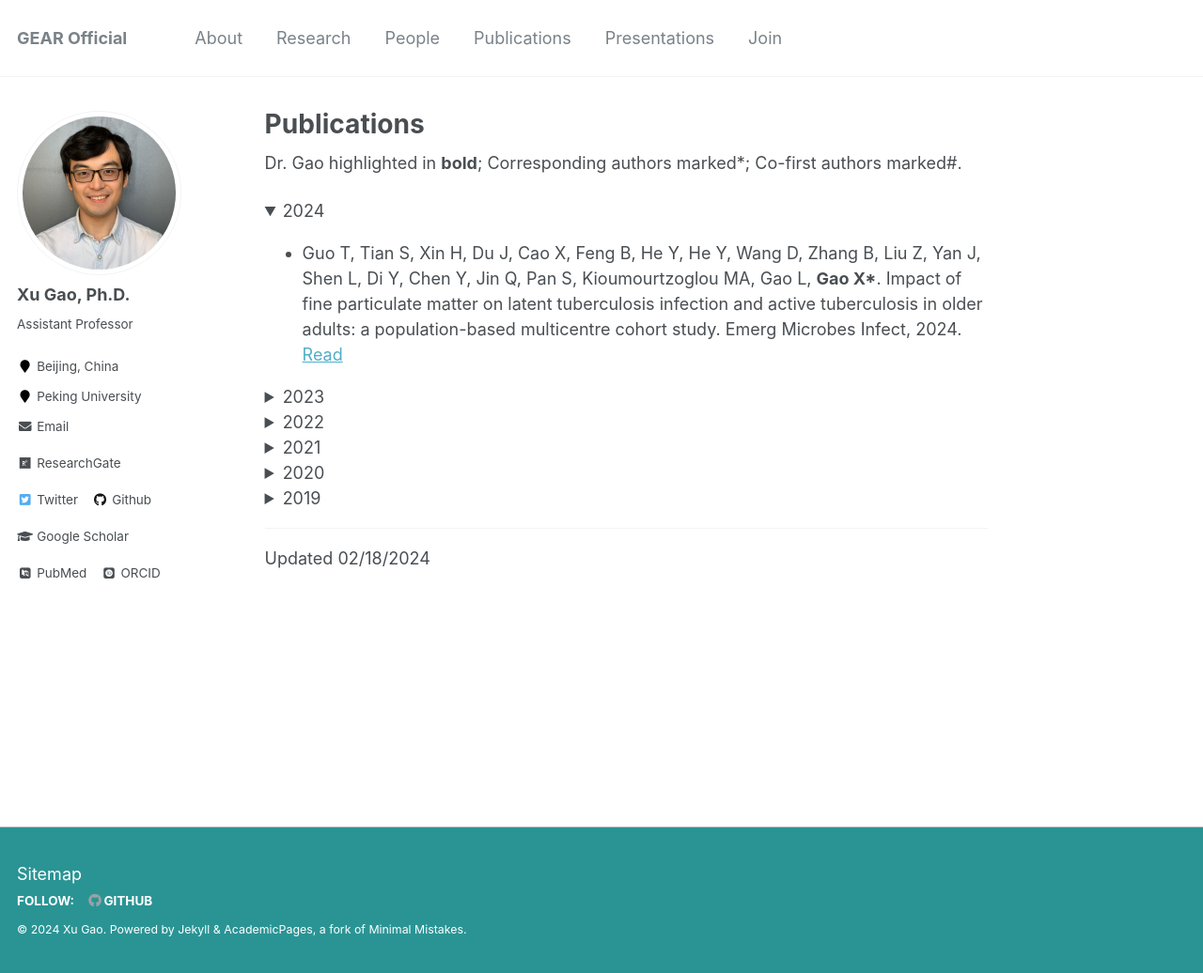
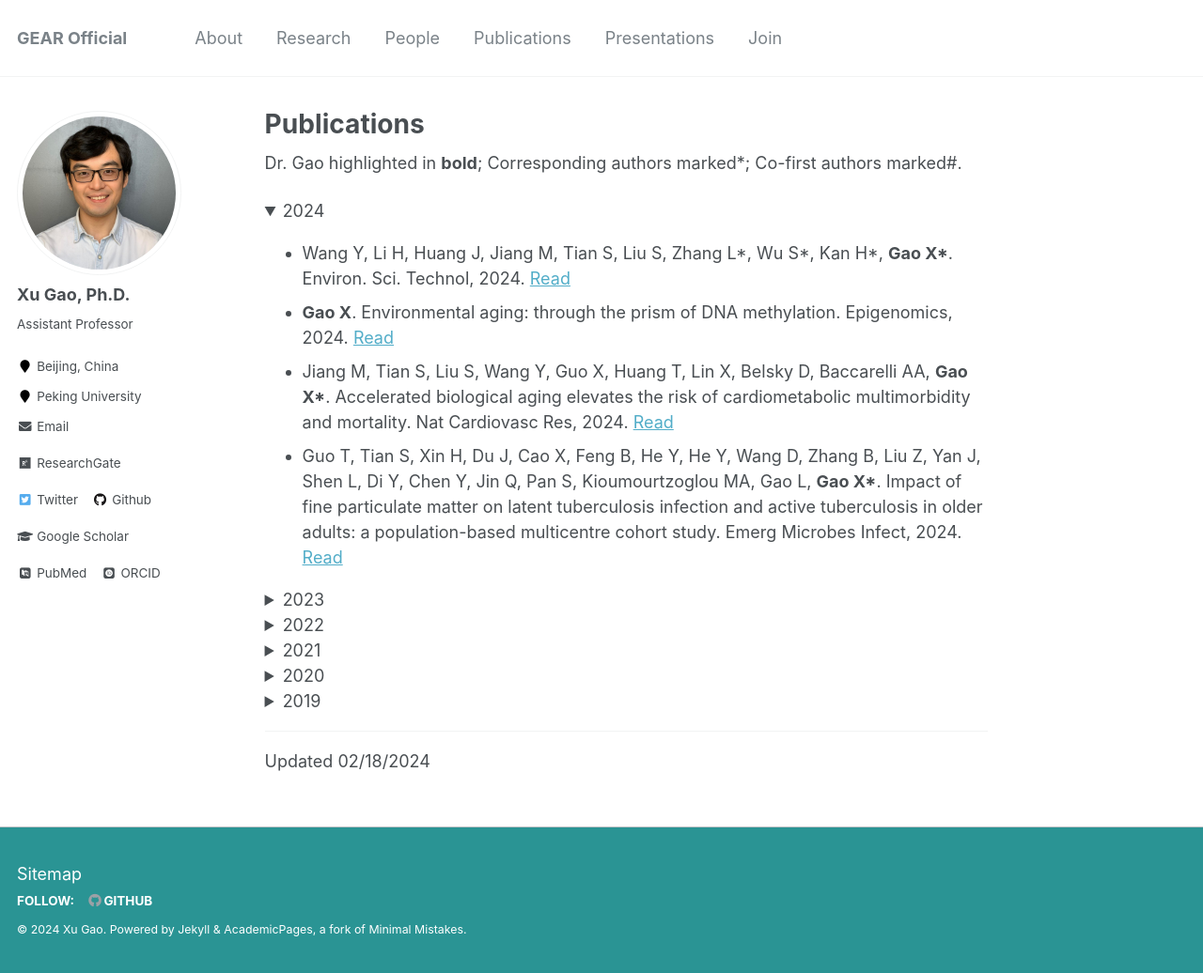
Before and after one commit to ytwangZero/gearpku2020.github.io, a Jekyll site: the page built from _pages/PUBLICATIONS.md, in a window 1280 px wide and 1036 px high. Shown: the whole window at 94% size. Built offline with Jekyll 4.4.1, drawn with Linux system fonts in a browser that asks for light colours; some web fonts are replaced.

Commit message:
Update PUBLICATIONS.md

```diff
--- a/_pages/PUBLICATIONS.md
+++ b/_pages/PUBLICATIONS.md
@@ -18,6 +18,9 @@ Dr. Gao highlighted in **bold**; Corresponding authors marked*; Co-first authors
 <details open>
   <summary>2024</summary>
 <ul>
+  <li>Wang Y, Li H, Huang J, Jiang M, Tian S, Liu S, Zhang L*, Wu S*, Kan H*, <strong>Gao X*</strong>. Environ. Sci. Technol, 2024. <a href="https://pubs.acs.org/doi/abs/10.1021/acs.est.4c00108">Read</a></li>
+  <li><strong>Gao X</strong>. Environmental aging: through the prism of DNA methylation. Epigenomics, 2024. <a href="https://doi.org/10.1080/17501911.2024.2345042">Read</a></li>
+  <li>Jiang M, Tian S, Liu S, Wang Y, Guo X, Huang T, Lin X, Belsky D, Baccarelli AA, <strong>Gao X*</strong>. Accelerated biological aging elevates the risk of cardiometabolic multimorbidity and mortality. Nat Cardiovasc Res, 2024. <a href="https://www.nature.com/articles/s44161-024-00438-8#citeas">Read</a></li>
   <li>Guo T, Tian S, Xin H, Du J, Cao X, Feng B, He Y, He Y, Wang D, Zhang B, Liu Z, Yan J, Shen L, Di Y, Chen Y, Jin Q, Pan S, Kioumourtzoglou MA, Gao L, <strong>Gao X*</strong>. Impact of fine particulate matter on latent tuberculosis infection and active tuberculosis in older adults: a population-based multicentre cohort study. Emerg Microbes Infect, 2024. <a href="https://pubmed.ncbi.nlm.nih.gov/38240283/">Read</a></li>
 </ul>
 </details>
```
